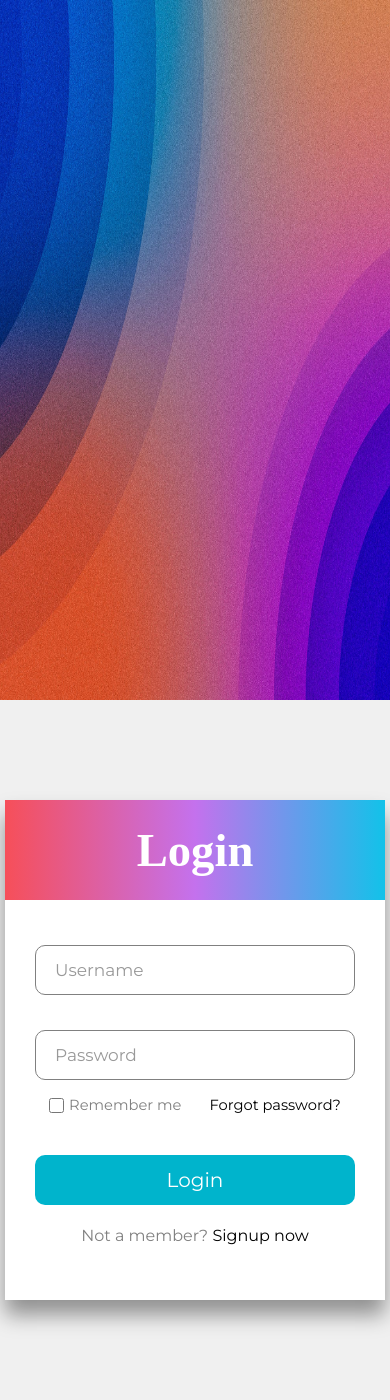
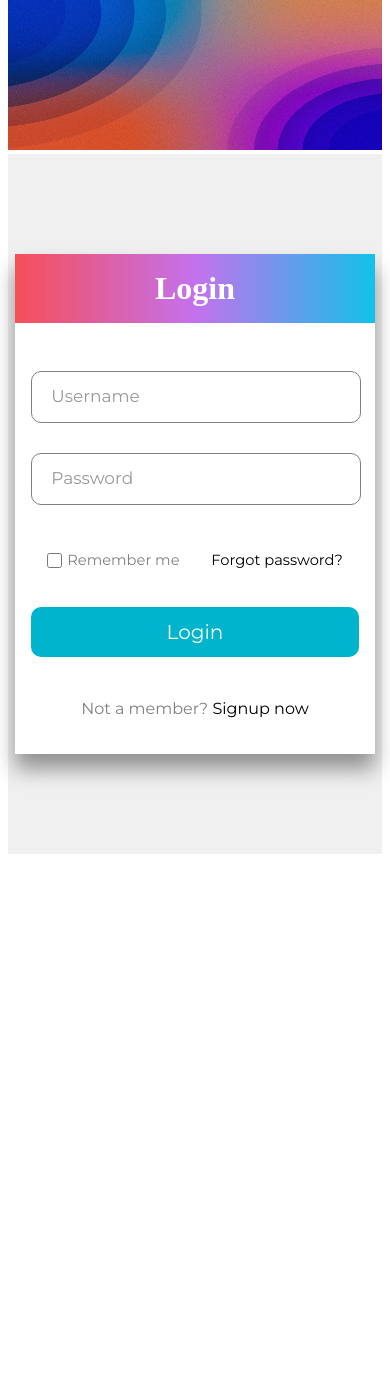
Before and after one commit to ayush23719/Heartbeat, a PHP site: page /home/login/login.html in a window 390 px wide; the page is wider, and only the part inside the window is pictured. After the commit the page ends 854 px from the top of that part, so only its background shows below. Run offline with PHP 8.4, Linux system fonts and the light colour scheme; some web fonts are replaced.

Commit message:
- fixed login page responsiveness.

```diff
--- a/home/login/login.html
+++ b/home/login/login.html
@@ -1,12 +1,14 @@
-<html>
-
+<!DOCTYPE html>
+<html lang="en">
 <head>
-    <title>Login</title>
+    <meta charset="UTF-8">
+    <meta http-equiv="X-UA-Compatible" content="IE=edge">
+    <meta name="viewport" content="width=device-width, initial-scale=1.0">
     <link href="https://fonts.googleapis.com/css2?family=Montserrat:wght@400&display=swap" rel="stylesheet">
     <link href="https://fonts.googleapis.com/css2?family=Carattere&display=swap" rel="stylesheet">
     <link rel="stylesheet" href="../../style/login.css">
+    <title>Heartbeat | Login</title>
 </head>
-
 <body>
     <div class="container">
         <div class="bgimg">
@@ -47,5 +49,19 @@
         </div>
     </div>
 </body>
+</html>
 
-</html>
+<!-- <html>
+
+<head>
+    <title>Login</title>
+    <link href="https://fonts.googleapis.com/css2?family=Montserrat:wght@400&display=swap" rel="stylesheet">
+    <link href="https://fonts.googleapis.com/css2?family=Carattere&display=swap" rel="stylesheet">
+    <link rel="stylesheet" href="../../style/login.css">
+</head>
+
+<body>
+
+</body>
+
+</html> -->
--- a/style/login.css
+++ b/style/login.css
@@ -13,7 +13,7 @@ padding: 0;
     /* background-color: black; */
     width: 100vw;
     height: 100vh;
-    /* margin: 0 auto; */
+    margin: 0 auto;
     flex-wrap: wrap;
     justify-content: center;
     align-items: center;
@@ -28,22 +28,25 @@ box-shadow: 0px 15px 20px rgba(0,0,0,0.4);
 }
 .title{
     font-family: Carattere;
-font-size: 35pt;
+    padding: 1rem;
+font-size: 2rem;
 font-weight: 600;
 text-align: center;
-line-height: 100px;
+/* line-height: 100px; */
 color:white;
 user-select: none;
 background: linear-gradient(to right, #f64f59, #c471ed, #12c2e9);
 }
 .wrapper form{
-padding: 10px 30px 50px 30px;
+/* padding: 10px 30px 50px 30px; */
+padding: 1rem;
 }
 .wrapper form .field{
     font-family: 'Montserrat';
 height: 50px;
-width: 100%;
-margin-top: 35px;
+/* width: 100%; */
+/* margin-top: 35px; */
+margin: 2rem 0;
 position: relative;
 }
 .wrapper form .field input{
@@ -51,7 +54,7 @@ height: 100%;
 width: 100%;
 outline: none;
 font-size: 17px;
-padding-left: 20px;
+/* padding-left: 20px; */
 border: 1.5px solid gray;
 border-radius: 10px;
 transition: all 0.3s ease;
@@ -169,10 +172,23 @@ text-decoration: underline;
     /* margin-bottom: -350px; */
 }
 
-@media screen and (max-width: 768px) {
+@media screen and (max-width: 1000px) {
     .container {
         /* display: flex; */
         /* flex-direction: row; */
-        /* width: 90vw; */
+        /* width: 96vw; */
+
+    }
+    .bgimg img {
+        width: 96vw;
+        height: 150px;
+        /* margin-left: -50px;
+        margin-top: -50px; */
+    }
+    .loginbox {
+        width: 96vw;
+    }
+    .wrapper {
+        width: 96%;
     }
 }
```
